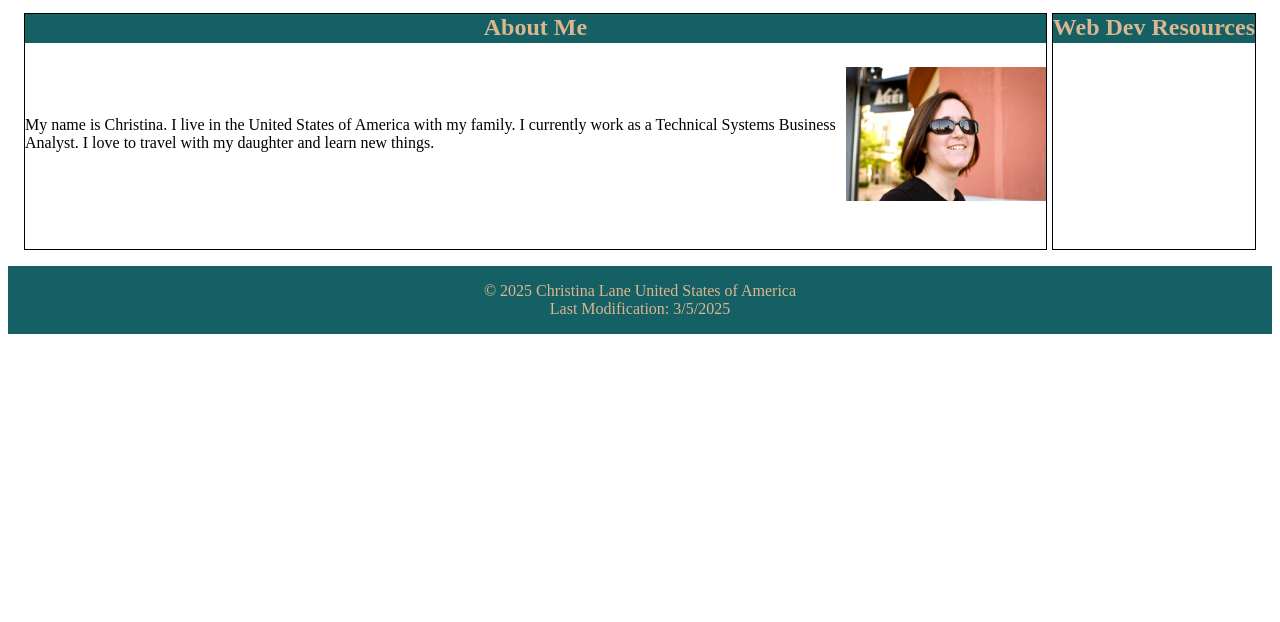
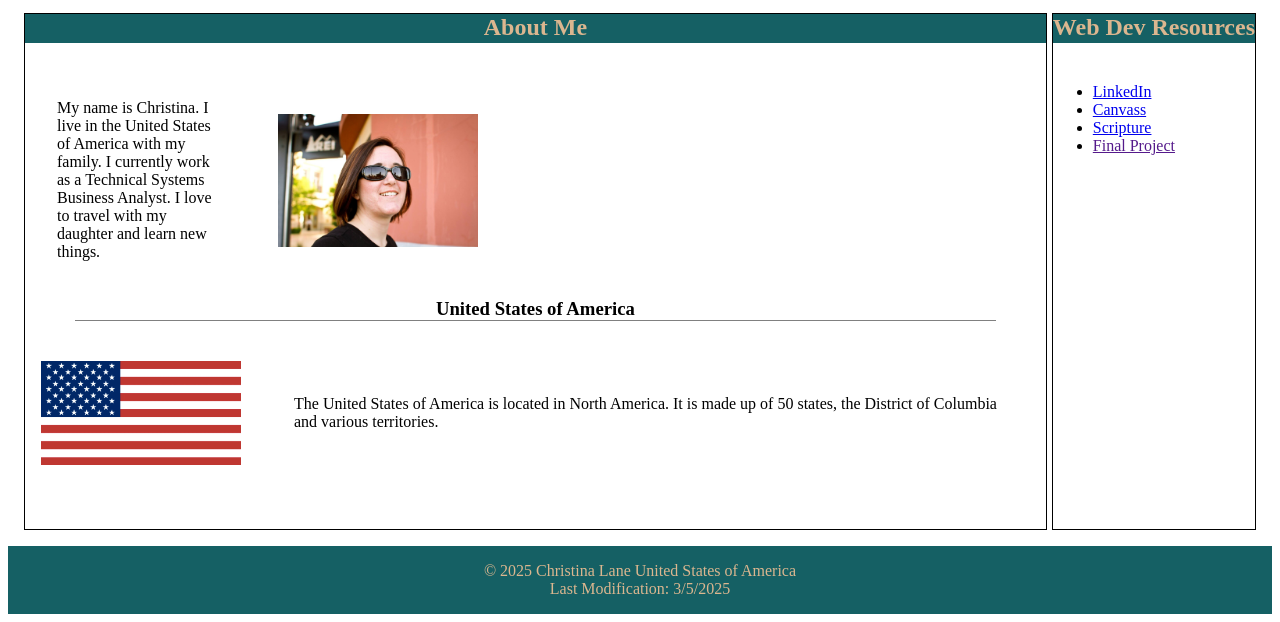
Before and after one commit to clane83/wdd131, a plain HTML site: page index.html in a window 1280 px wide. Shown: the part 182-804 px from the top of the page. Drawn offline with Linux system fonts and the light colour scheme.

Commit message:
added img and us description

```diff
--- a/index.html
+++ b/index.html
@@ -28,9 +28,19 @@
                 <h2>About Me</h2>
                 <div>My name is Christina.  I live in the United States of America with my family.  I currently work as a Technical Systems Business Analyst.  I love to travel with my daughter and learn new things.</div>
                 <img src="images/christina.jpg" alt="christina">
+                <h3>United States of America</h3>
+                <img src="images/usflag.png" alt="USA" id="flag">
+                <div id="usa">The United States of America is located in North America.  It is made up of 50 states, the District of Columbia and various territories.</div>
             </section>
             <section class="card">
                 <h2>Web Dev Resources</h2>
+                <ul>
+                    <li><a href="https://www.linkedin.com/in/christina-lane-157512a/">LinkedIn</a></li>
+                    <li><a href="https://byupw.instructure.com/">Canvass</a></li>
+                    <li><a href="https://www.churchofjesuschrist.org/study/scriptures">Scripture</a></li>
+                    <li><a href="">Final Project</a></li>
+                </ul>
+
             </section>
         </main>
         <footer>
--- a/styles/base.css
+++ b/styles/base.css
@@ -67,8 +67,8 @@ main {
 
 .card {
     display: grid;
-    grid-template-columns: 1fr auto;
-    grid-template-rows: 3rem auto;
+    grid-template-columns: 2fr auto;
+    grid-template-rows: 3rem auto auto;
     gap: 5px;
     border: 1px solid black;
     padding-bottom: 3rem;
@@ -84,7 +84,7 @@ main {
 }
 
 .card div {
-
+    padding: 2rem;
     grid-column: 1/2;
     align-items: center;
     align-self: center;
@@ -94,9 +94,31 @@ main {
     max-width: 200px;
     height: auto;
     grid-column: 2/3;
-
+    padding: 1rem;
     align-items: center;
     align-self: center;
+}
+
+#flag {
+    grid-row: 4 / 5;
+    grid-column: 1 / 2;
+}
+
+#usa {
+    grid-row: 4 / 5;
+    grid-column: 2/3;
+}
+
+.card h3 {
+    text-align: center;
+    align-items: center;
+    margin-top: 0px;
+    margin-left: 50px;
+    margin-right: 50px;
+    grid-column: 1/3;
+    color: black;
+    border-bottom: 1px solid grey;
+
 }
 
 footer {
```
Also changed, not shown: images/usflag.png (added).
